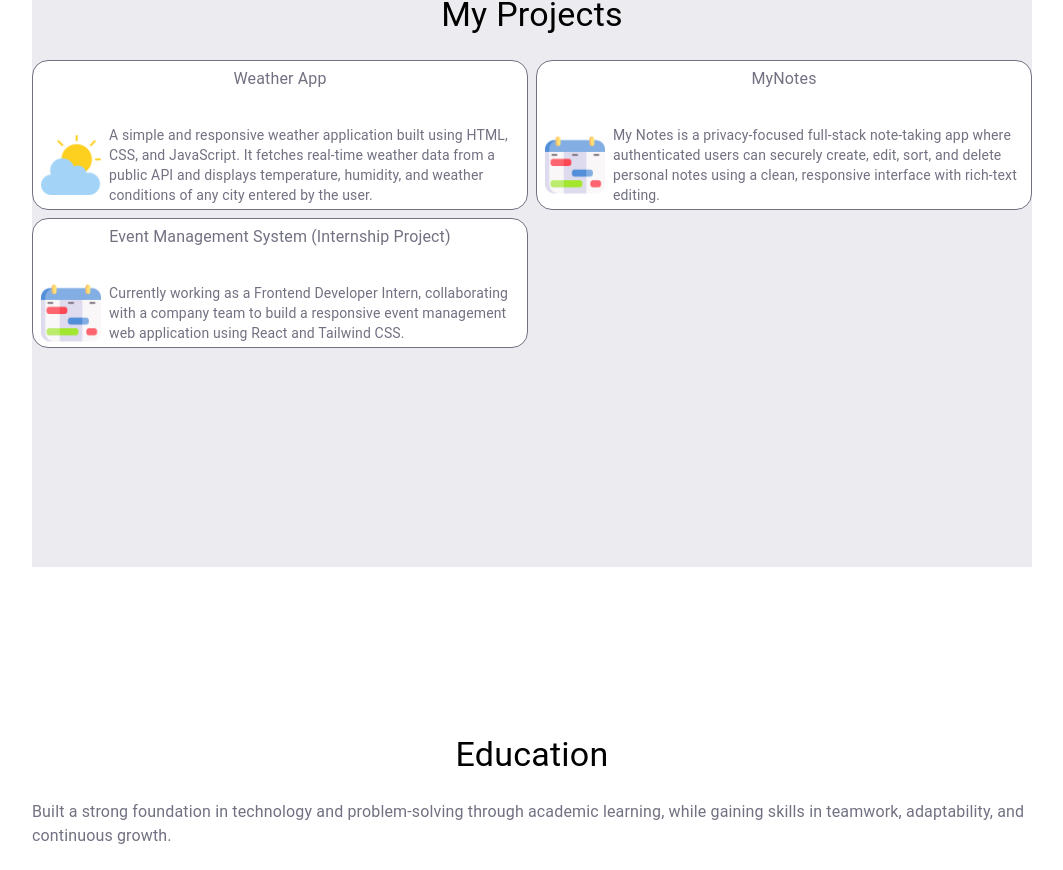
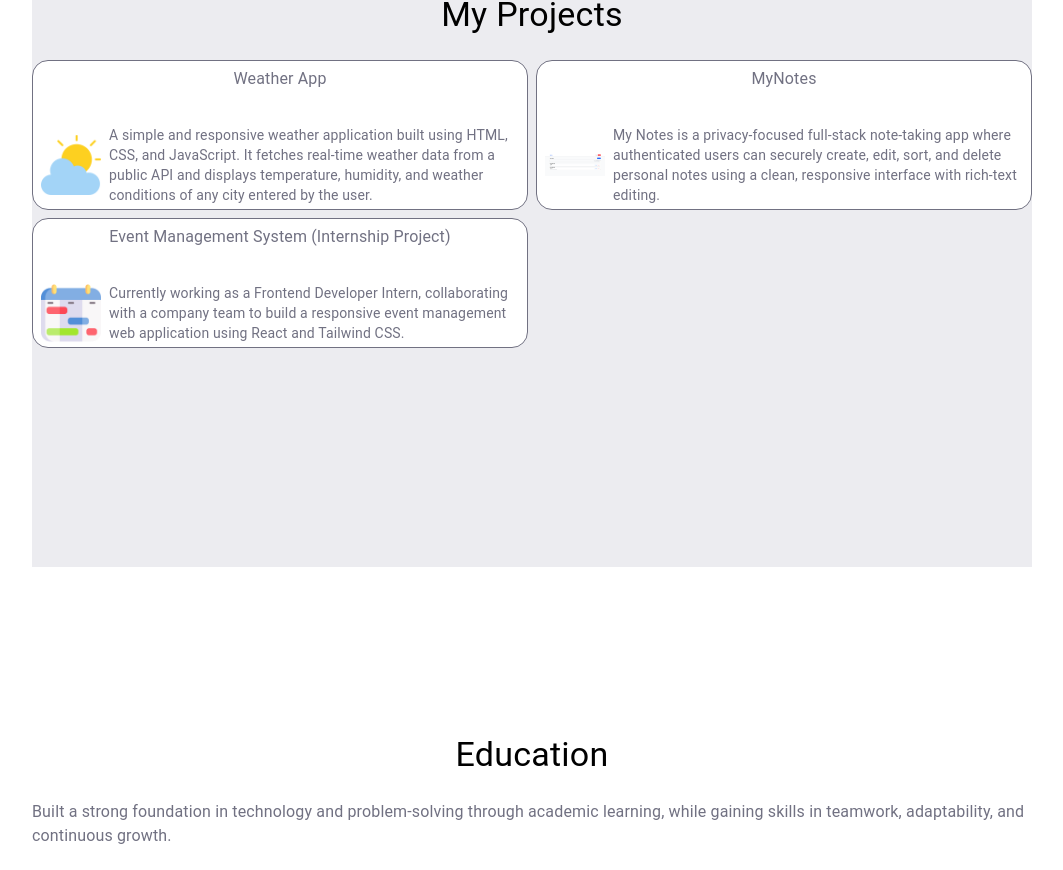
Before and after one commit to saralchaulagain/portfolio, a Next.js app: page / in a window 1280 px wide. Shown: the part 2637-3507 px from the top of the page, without its empty margins (108-1171 px from the left). Built offline with nearby package versions, Linux system fonts and the light colour scheme; a web font is replaced by a local one.

Commit message:
correct mistake

```diff
--- a/src/sections/Project.tsx
+++ b/src/sections/Project.tsx
@@ -47,8 +47,8 @@ const Project = () => {
             </Typography>
             <Box className="flex items-center gap-2">
               <Image
-                src="/time-management.png"
-                alt="time management icon"
+                src="/MyNote.png"
+                alt="MyNote icon"
                 width={60}
                 height={60}
               />
```
